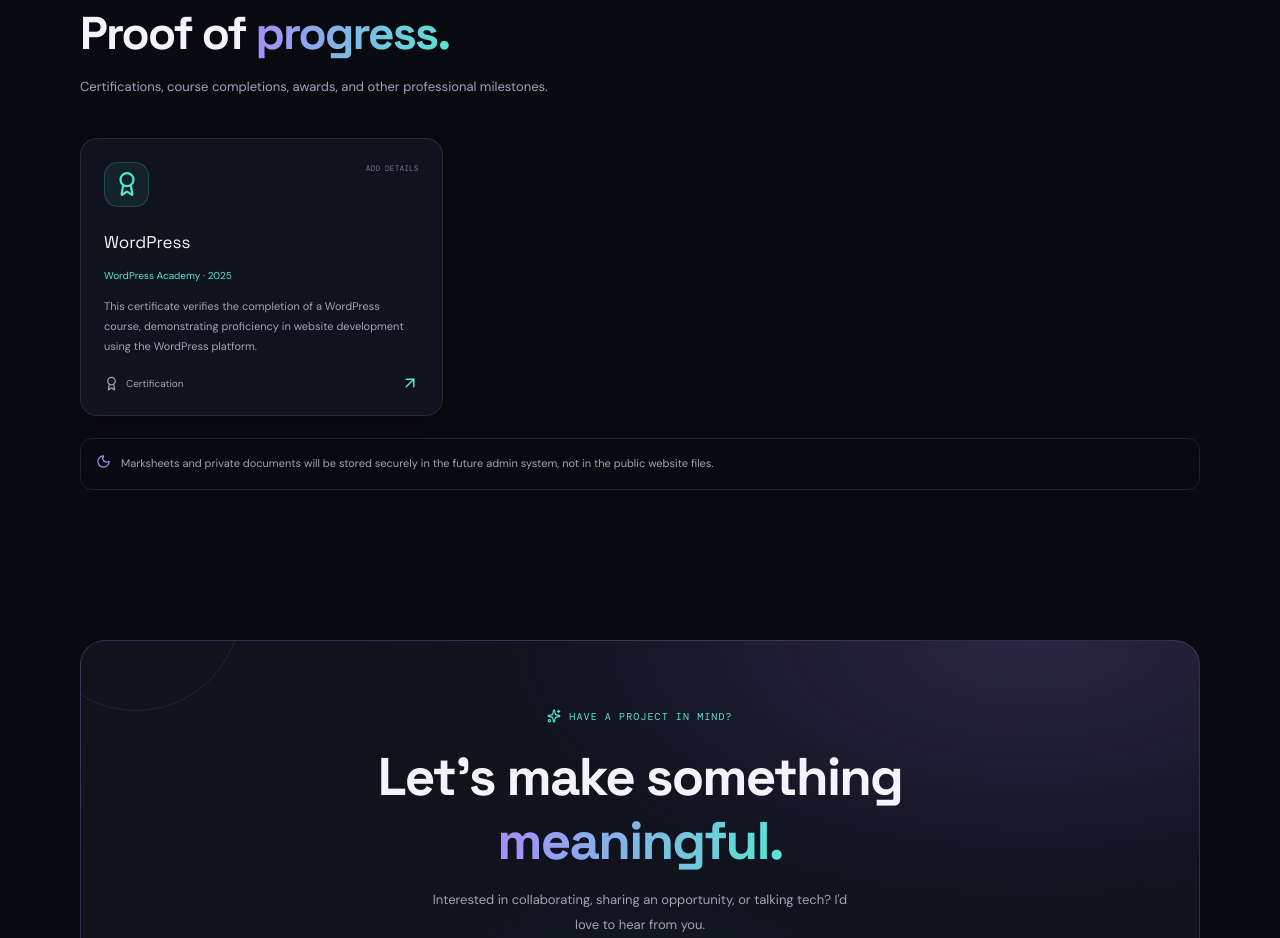
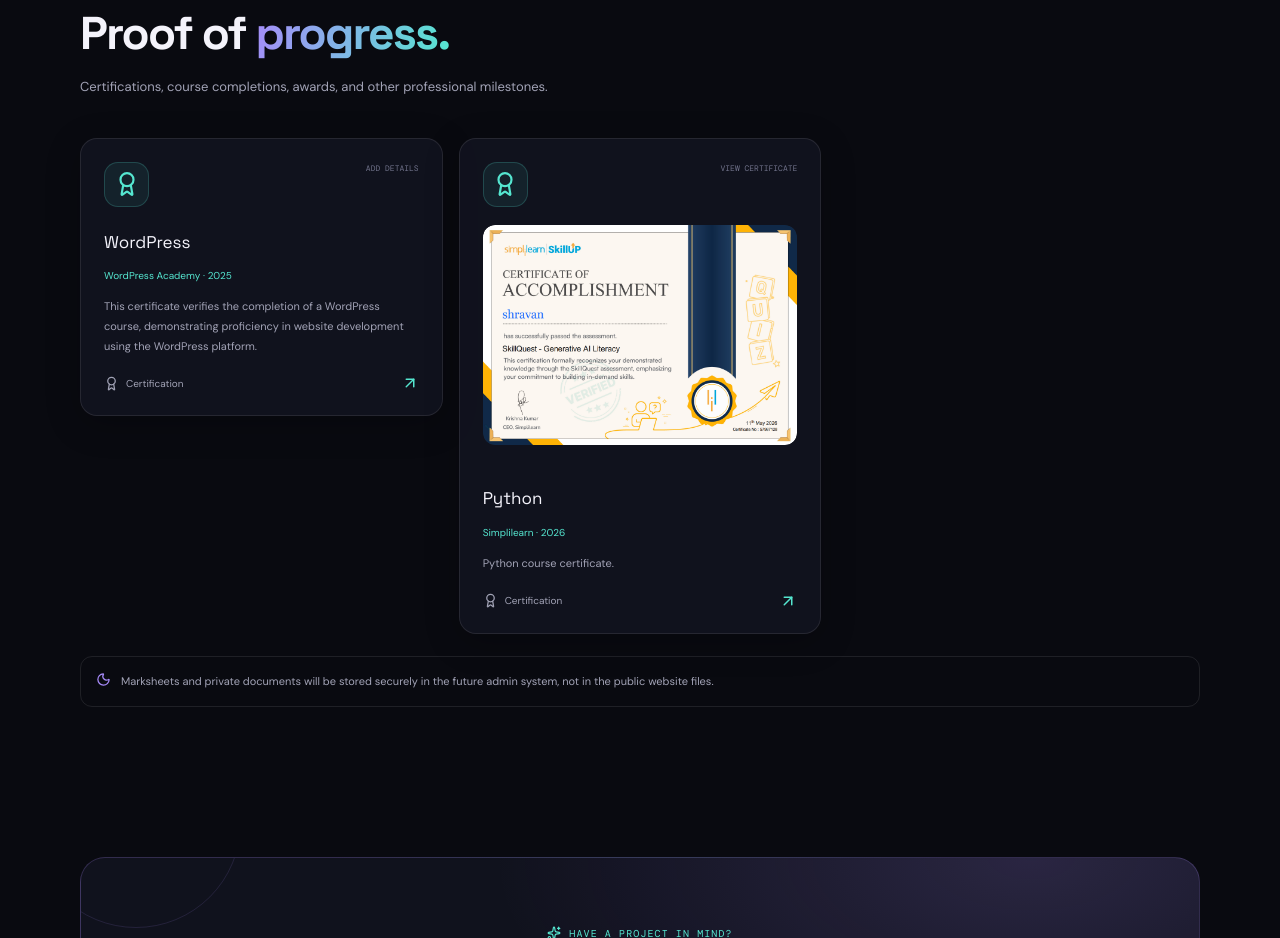
Before and after one commit to shavv123/shravan-portfolio, a React (Vite) app: page / in a window 1280 px wide. Shown: the part 5900-6838 px from the top of the page. Built offline with nearby package versions, Linux system fonts and the light colour scheme; the HTML template or start-up script is replaced by a standard one.

Commit message:
Add Python certificate card

```diff
--- a/src/App.jsx
+++ b/src/App.jsx
@@ -245,11 +245,19 @@
 
 const certificates = [
   {
-    title: "WordPress ",
+    title: "WordPress",
     issuer: "WordPress Academy",
     date: "2025",
     description:
       "This certificate verifies the completion of a WordPress course, demonstrating proficiency in website development using the WordPress platform.",
+    image: "", // Add the real WordPress certificate image path when available.
+  },
+  {
+    title: "Python",
+    issuer: "Simplilearn",
+    date: "2026",
+    description: "Python course certificate.",
+    image: `${import.meta.env.BASE_URL}certificates/certificate-1.png`,
   },
 ];
 
@@ -761,8 +769,25 @@
                 <article className="certificate-card">
                   <div className="certificate-top">
                     <div className="certificate-icon"><Award size={26} /></div>
-                    <span className="certificate-draft">ADD DETAILS</span>
+                    <span className="certificate-draft">{certificate.image ? "VIEW CERTIFICATE" : "ADD DETAILS"}</span>
                   </div>
+                  {certificate.image && (
+                    <a
+                      href={certificate.image}
+                      target="_blank"
+                      rel="noreferrer"
+                      aria-label={`View ${certificate.title} certificate image`}
+                      className="certificate-image-link"
+                      style={{ display: "block", margin: "18px 0", overflow: "hidden", borderRadius: "12px", background: "rgba(255,255,255,0.03)" }}
+                    >
+                      <img
+                        src={certificate.image}
+                        alt={`${certificate.title} certificate`}
+                        loading="lazy"
+                        style={{ display: "block", width: "100%", maxHeight: "280px", objectFit: "contain", borderRadius: "12px" }}
+                      />
+                    </a>
+                  )}
                   <h3>{certificate.title}</h3>
                   <p className="certificate-issuer">{certificate.issuer} · {certificate.date}</p>
                   <p>{certificate.description}</p>
```
